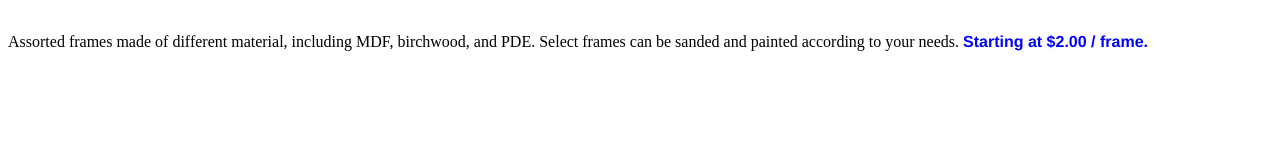
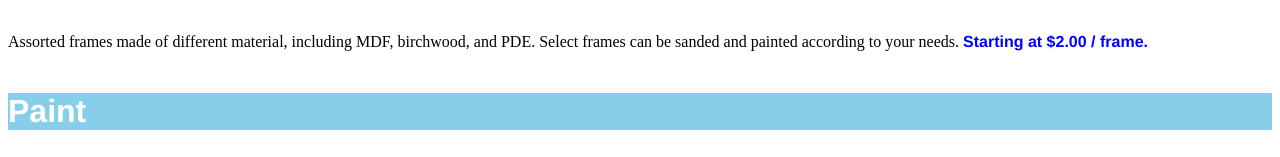
Before and after one commit to nmerolle/Dasmotos, a website: page index.html in a window 1280 px wide. Shown: the part 1163-1320 px from the top of the page. Before the commit the page ends 1238 px from the top, so only its background shows below. Drawn offline with Linux system fonts and the light colour scheme.

Commit message:
added README

```diff
--- a/index.html
+++ b/index.html
@@ -2,7 +2,7 @@
 <html>
     <head>
         <meta charset=”utf-8″>
-        <title>My First HTML Page</title>
+        <title>Dasmotos Mock Up</title>
         <link rel="stylesheet" href="./styles.css">
         <h1>Dasmoto's Arts and Crafts</h1>
     </head>
@@ -19,5 +19,6 @@
              <p>Assorted frames made of different material, including MDF, birchwood, and PDE.
                   Select frames can be sanded and painted according to your needs.</p>
                   <p class='price'>Starting at $2.00 / frame.</p>
+        <h2 id="paint">Paint</h2>
 </body>
 </html>
--- a/styles.css
+++ b/styles.css
@@ -23,6 +23,14 @@ h1 {
     background-color: lightcoral;
 }
 
+#paint {
+    font-family: Helvetica;
+    font-size: 32px;
+    font-weight: bold;
+    color: white;
+    background-color: skyblue;
+}
+
 p {
     text-align: left;
     display: inline-block;
```
Also changed, not shown: README.md (added).
